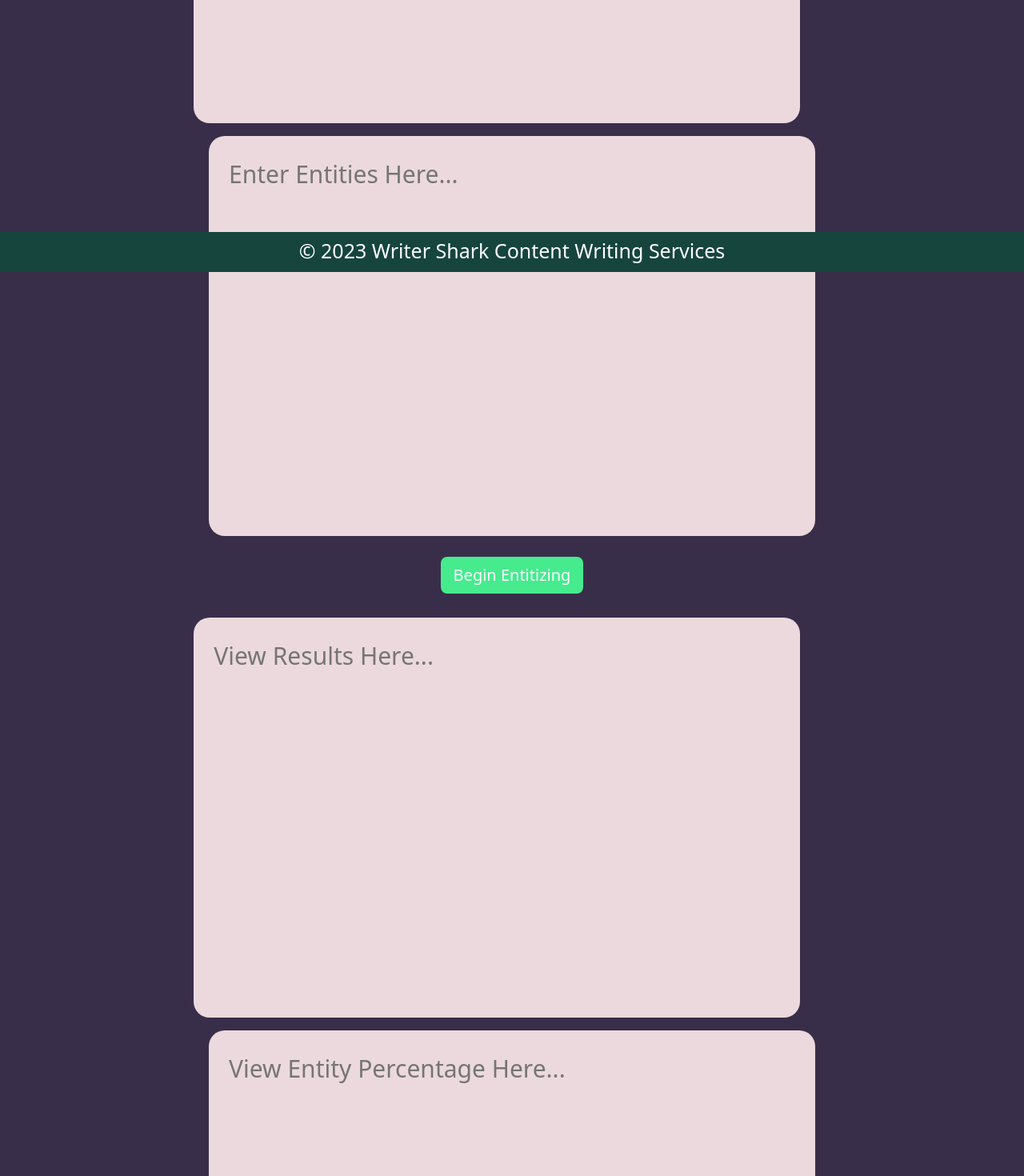
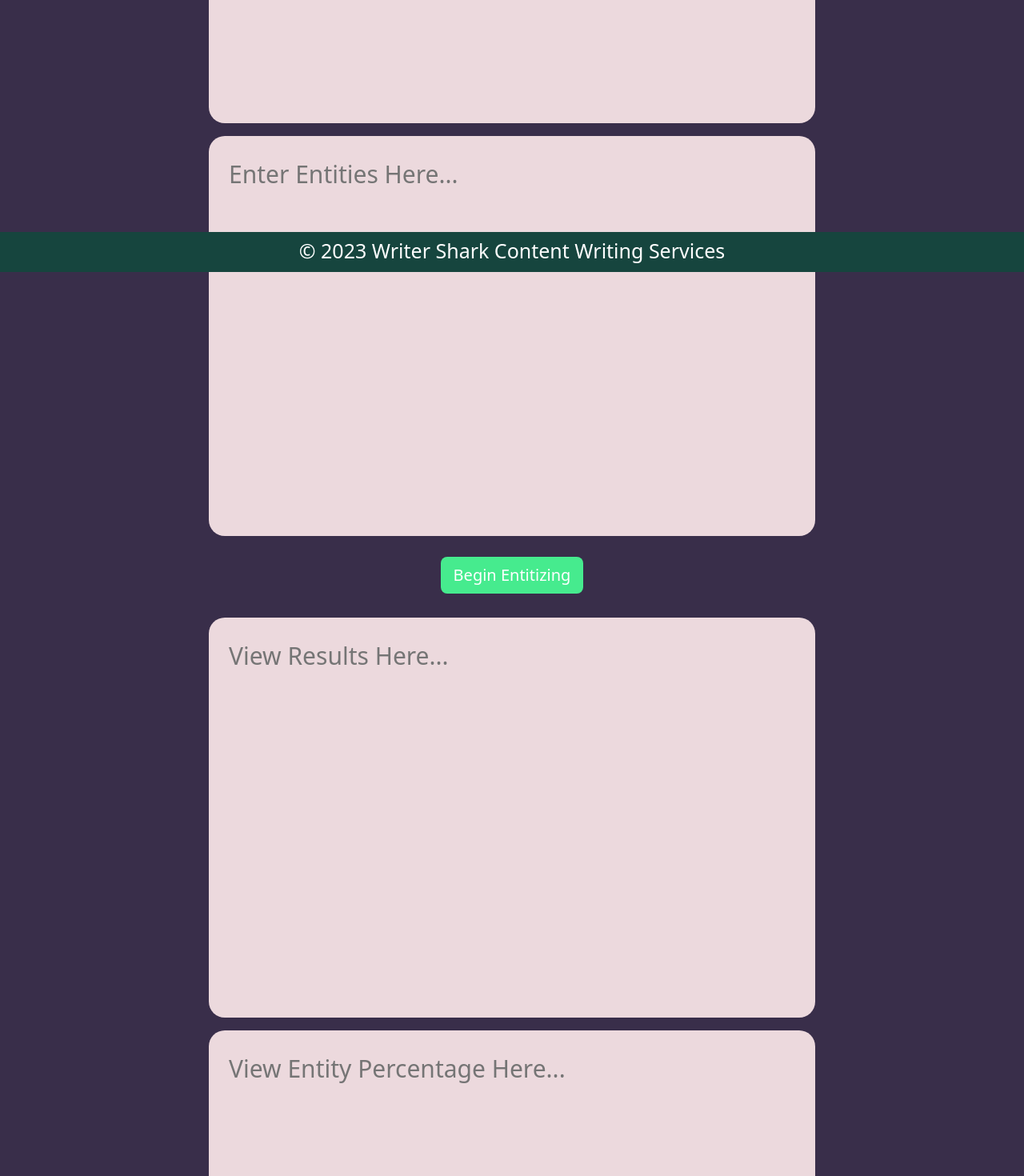
Before and after one commit to pmwritershark/entitizer, a React (Create React App) app: page / in a window 1280 px wide. Shown: the part 460-1930 px from the top of the page at 80% size. Built offline with nearby package versions, Linux system fonts and the light colour scheme; the HTML template or start-up script is replaced by a standard one.

Commit message:
Update Table.jsx

```diff
--- a/src/components/Table.jsx
+++ b/src/components/Table.jsx
@@ -14,22 +14,22 @@ function Table(){
     return(
         <div style={tableStyle}>
             <div>
-                <span>
+                <span style={{margin:"20px"}}>
                   <DisplayBox id="source-content" placeholder="Enter Content Here..."></DisplayBox>
                 </span>
-                &nbsp; &nbsp; &nbsp; &nbsp; &nbsp;
-                <span>
+
+                <span style={{margin:"20px"}}>
                   <DisplayBox id="entity-list" placeholder="Enter Entities Here..."></DisplayBox>
                 </span>
 
             </div>
             <Button text="Begin Entitizing"/>
             <div>
-                <span>
+                <span style={{margin:"20px"}}>
                    <DisplayBox id="results" placeholder="View Results Here..."></DisplayBox>
                 </span>
-                &nbsp; &nbsp; &nbsp; &nbsp; &nbsp;
-                <span>
+
+                <span style={{margin:"20px"}}>
                    <DisplayBox id="percentage" placeholder="View Entity Percentage Here..."></DisplayBox>
                 </span>
 
```
